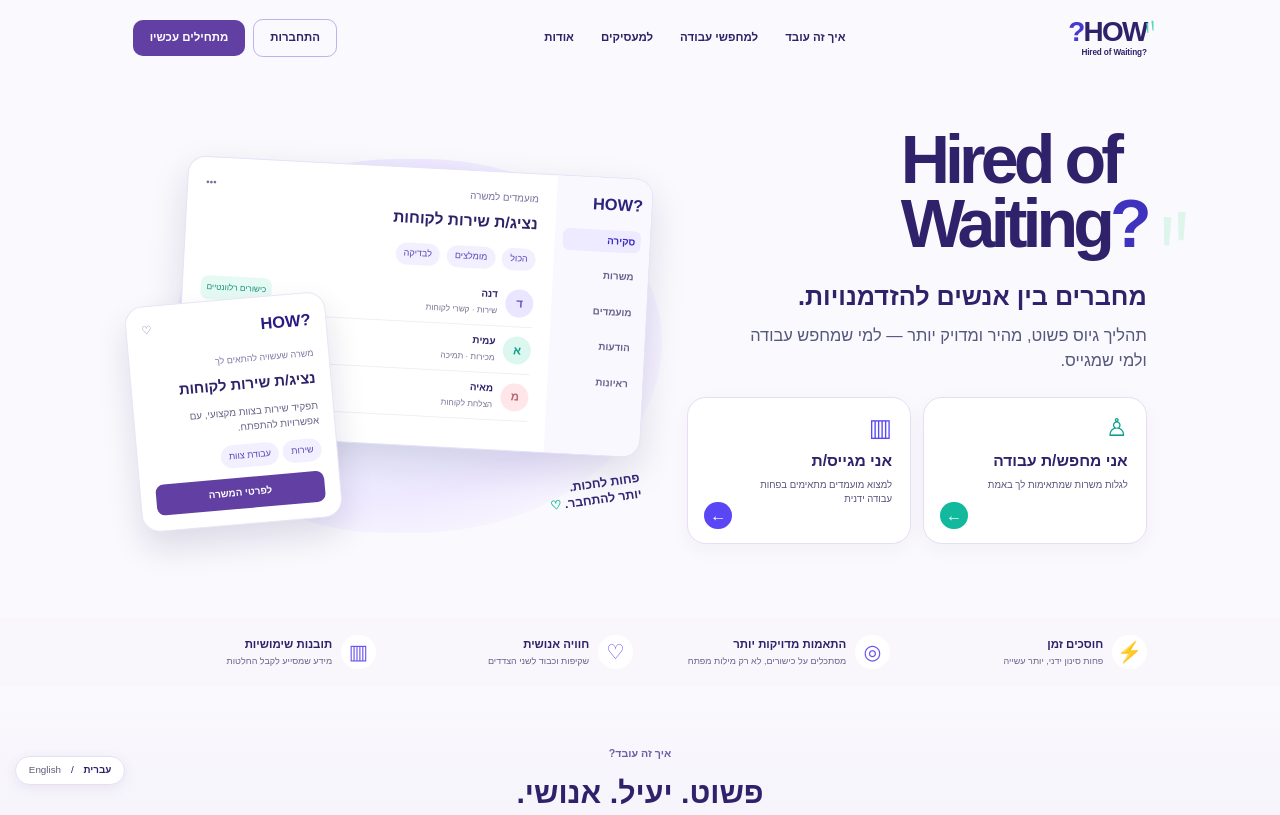
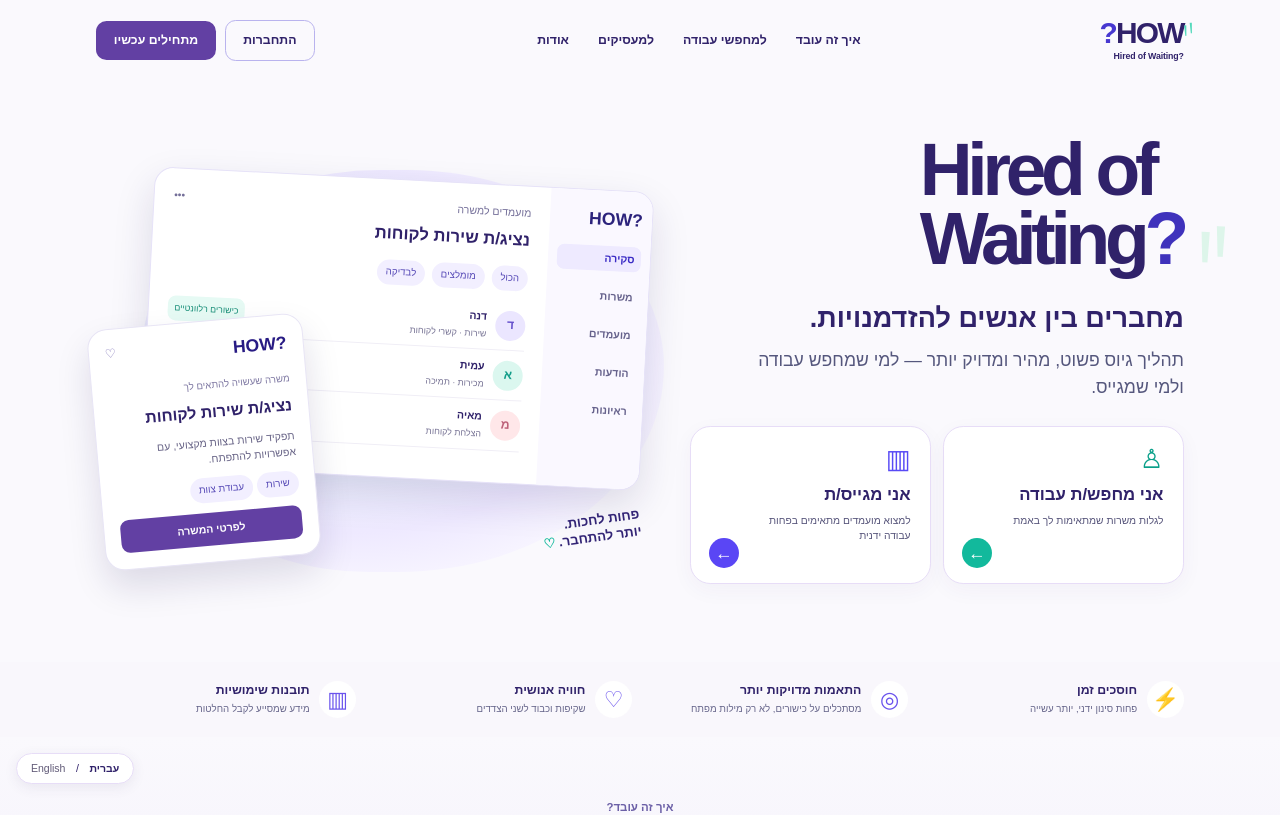
Before and after one commit to IritSel/recruitment-ai, a Next.js app: page / in a window 1280 px wide. Shown: the top 815 px of the page. Built offline with nearby package versions, Linux system fonts and the light colour scheme.

Commit message:
Slightly enlarge overall desktop layout scale from 82% to 88%

```diff
--- a/app/globals.css
+++ b/app/globals.css
@@ -124,11 +124,10 @@
  .shell .howRecruiterJobMetrics strong{font-size:18px}
 }
 
-/* Desktop visual density requested: reproduce the appearance at browser zoom 67% while browser remains at 100%.
-   Apply proportional scaling to the entire application (not just typography).
-   CSS zoom alters layout viewport as browser zoom does. Mobile/tablet unchanged. */
+/* Desktop app layout: moderately compact, proportional whole-page sizing at standard browser zoom.
+   Mobile/tablet unchanged. */
 @media (min-width: 1100px) {
-  html { zoom: 0.82; }
+  html { zoom: 0.88; }
 }
 
 /* Reduce trailing whitespace at the end of the HOW landing page on desktop. */
```
